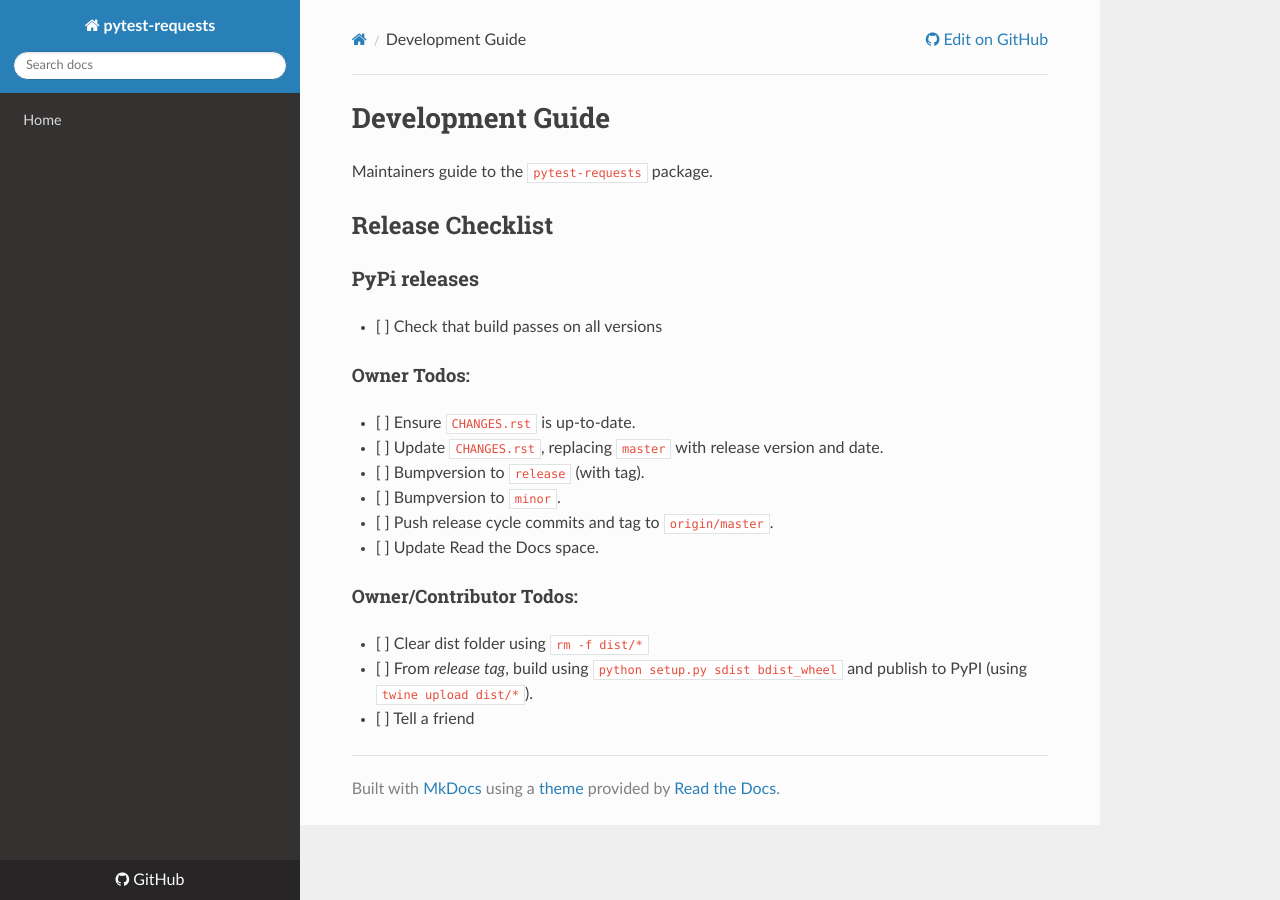
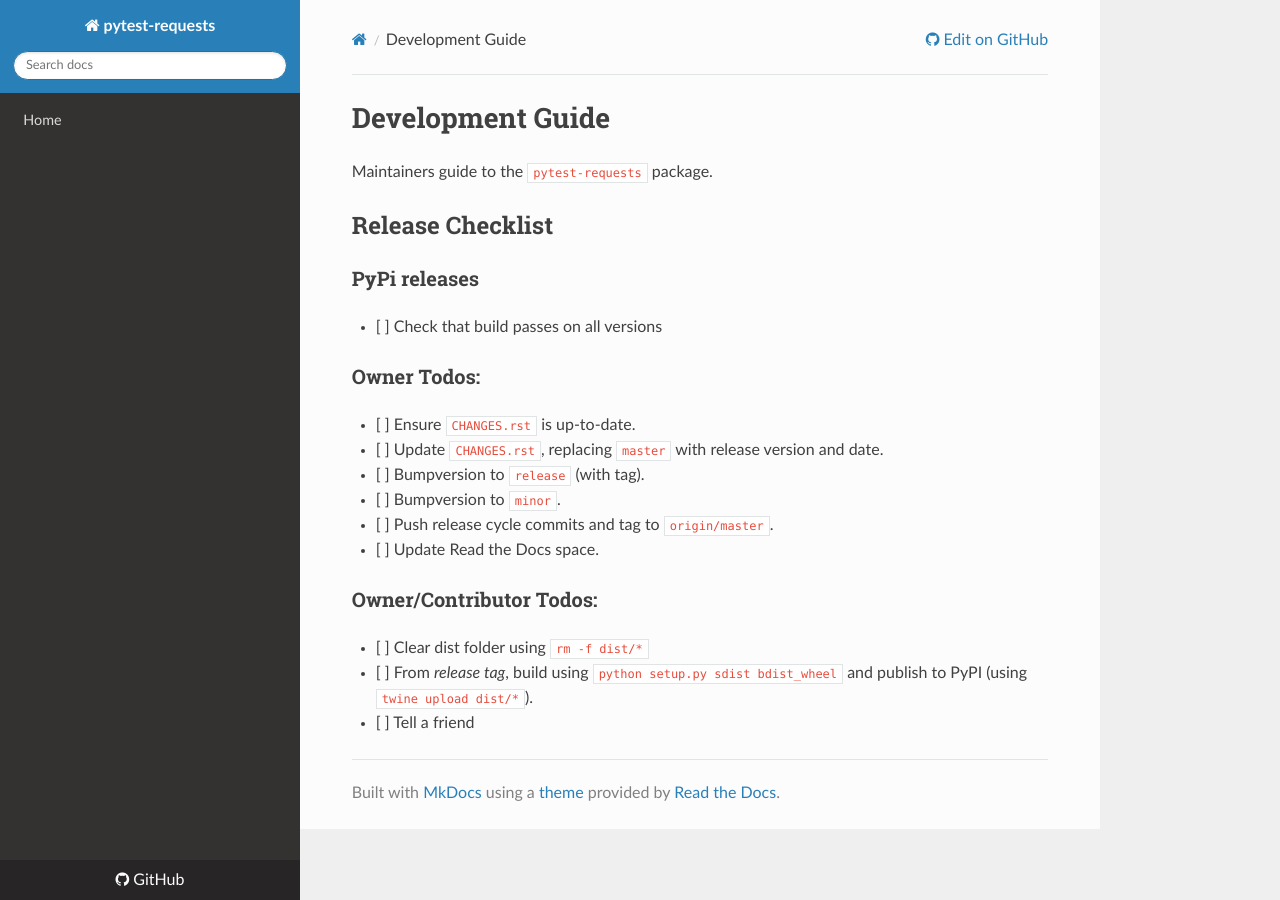
Before and after one commit to okken/pytest-requests, an MkDocs documentation site: the page built from docs/development.md, in a window 1280 px wide. Built offline with MkDocs 1.6.1, drawn with Linux system fonts in a browser that asks for light colours; nearby versions of some CDN libraries; old or Windows-style settings are respelled for this version of MkDocs.

Commit message:
Cleanup dev guide

```diff
--- a/docs/development.md
+++ b/docs/development.md
@@ -8,7 +8,7 @@
 
 - [ ] Check that build passes on all versions
 
-#### Owner Todos:
+### Owner Todos:
 
 - [ ] Ensure `CHANGES.rst` is up-to-date.
 - [ ] Update `CHANGES.rst`, replacing `master` with release version and date.
@@ -17,7 +17,8 @@
 - [ ] Push release cycle commits and tag to `origin/master`.
 - [ ] Update Read the Docs space.
 
-#### Owner/Contributor Todos:
+### Owner/Contributor Todos:
+
 - [ ] Clear dist folder using `rm -f dist/*`
 - [ ] From *release tag*, build using `python setup.py sdist bdist_wheel` and publish to PyPI (using `twine upload dist/*`).
 - [ ] Tell a friend
```
